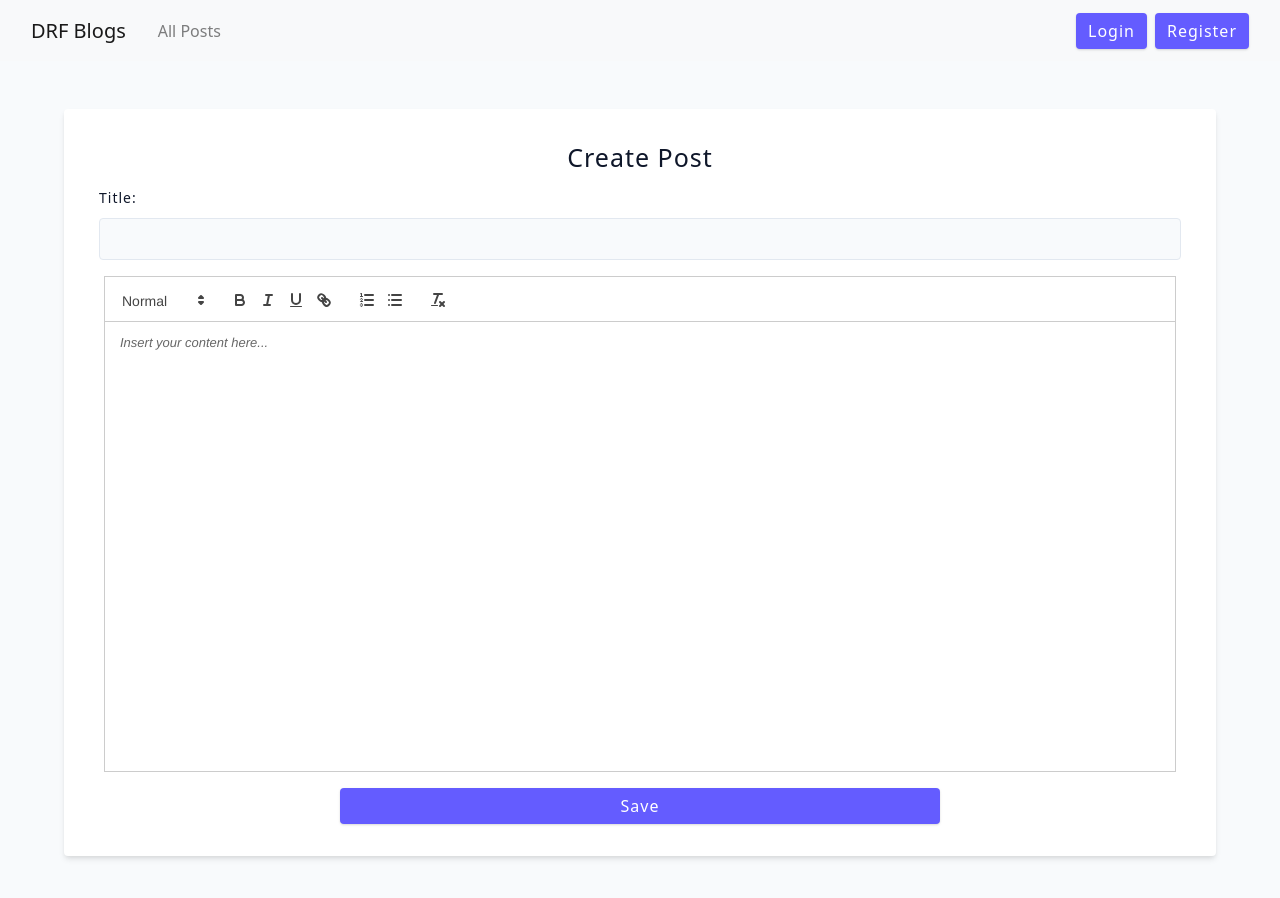
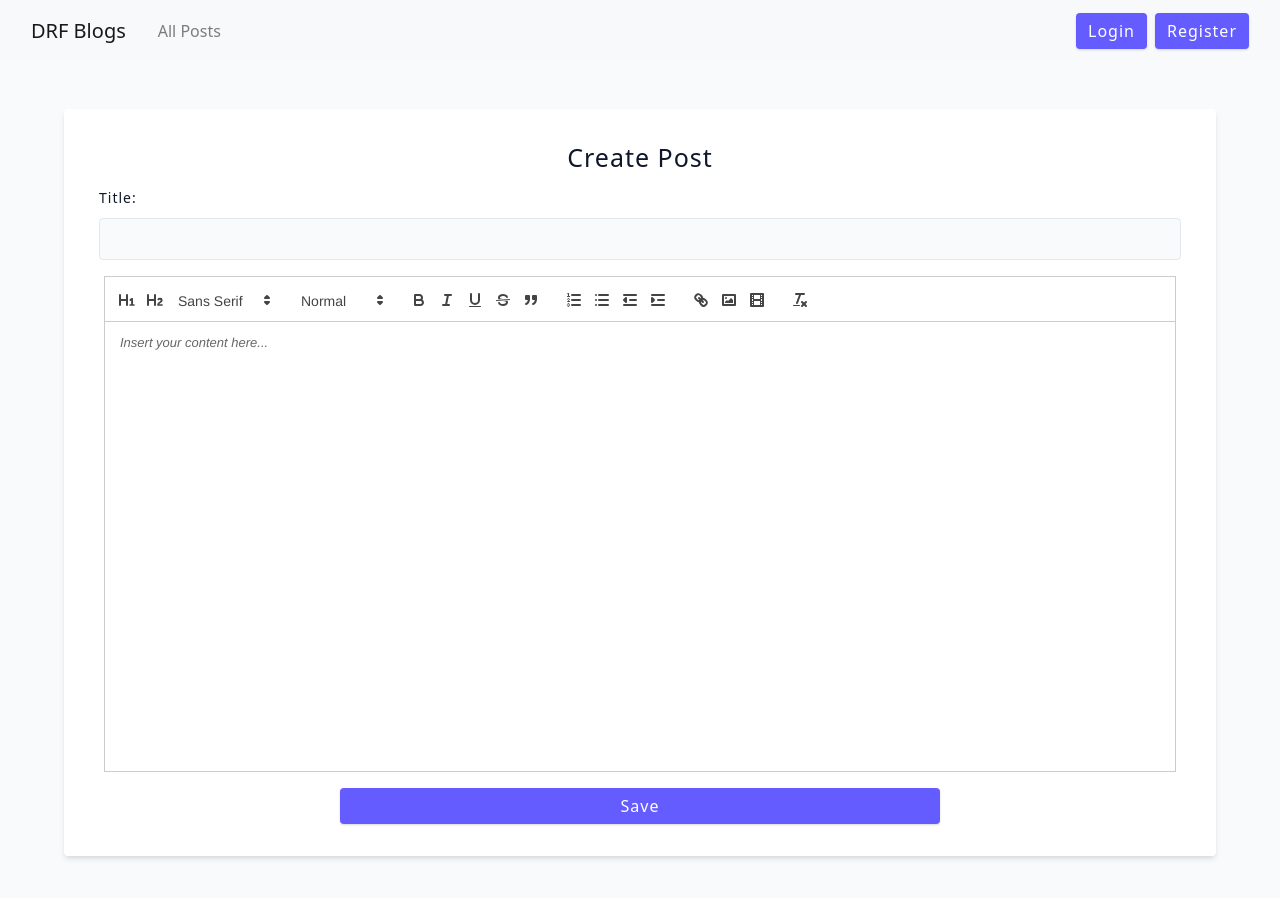
Before and after one commit to Adnan-0001/BlogAppDRF, a React (Vite) app in the folder client/: page /posts/add in a window 1280 px wide. Shown: the top 898 px of the page. Built offline with nearby package versions, Linux system fonts and the light colour scheme; sample sign-in values are in the browser's storage.

Commit message:
Refactor code to show html content

```diff
--- /dev/null
+++ b/client/src/components/TextEditor.jsx
@@ -0,0 +1,37 @@
+import ReactQuill from "react-quill";
+import "react-quill/dist/quill.snow.css";
+
+const TextEditor = ({ content, setContent }) => {
+  const modules = {
+    toolbar: [
+      [{ header: "1" }, { header: "2" }, { font: [] }],
+      [{ size: [] }],
+      ["bold", "italic", "underline", "strike", "blockquote"],
+      [
+        { list: "ordered" },
+        { list: "bullet" },
+        { indent: "-1" },
+        { indent: "+1" },
+      ],
+      ["link", "image", "video"],
+      ["clean"],
+    ],
+    clipboard: {
+      // toggle to add extra line breaks when pasting HTML:
+      matchVisual: false,
+    },
+  };
+  return (
+    <div className="editor-container">
+      <ReactQuill
+        theme="snow"
+        placeholder="Insert your content here..."
+        value={content}
+        onChange={setContent}
+        modules={modules}
+      ></ReactQuill>
+    </div>
+  );
+};
+
+export default TextEditor;
--- a/client/src/features/posts/PostCreateForm.jsx
+++ b/client/src/features/posts/PostCreateForm.jsx
@@ -4,8 +4,7 @@ import { selectCurrentUserId } from "../auth/authSlice";
 import { useSelector } from "react-redux";
 import { useNavigate } from "react-router-dom";
 
-import ReactQuill from "react-quill";
-import "react-quill/dist/quill.snow.css";
+import TextEditor from "../../components/TextEditor";
 
 export const PostCreateForm = () => {
   const navigate = useNavigate();
@@ -20,6 +19,7 @@ export const PostCreateForm = () => {
 
   const handleSubmit = async (e) => {
     e.preventDefault();
+    console.log(title, "  content is: ", content);
 
     try {
       const result = await createPost({
@@ -38,7 +38,6 @@ export const PostCreateForm = () => {
     <section className="post-create-form">
       <form className="form form-post" onSubmit={handleSubmit}>
         <h4>Create Post</h4>
-
         <div className="form-row">
           <label htmlFor="title" className="form-label">
             Title:
@@ -53,7 +52,6 @@ export const PostCreateForm = () => {
             maxLength={60}
           />
         </div>
-
         {/* <div className="form-row">
           <label htmlFor="content" className="form-label">
             Content:
@@ -68,14 +66,8 @@ export const PostCreateForm = () => {
             required
           />
         </div> */}
-        <div className="editor-container">
-          <ReactQuill
-            theme="snow"
-            placeholder="Insert your content here..."
-            value={content}
-            onChange={setContent}
-          ></ReactQuill>
-        </div>
+
+        <TextEditor content={content} setContent={setContent} />
 
         <div className="submit-btn-container">
           <button type="submit" className="btn btn-block">
--- a/client/src/features/posts/PostDetail.jsx
+++ b/client/src/features/posts/PostDetail.jsx
@@ -33,6 +33,8 @@ const PostDetail = () => {
   if (isFetching) {
     content = <h1>Loading...</h1>;
   } else if (isSuccess) {
+    const postContent = post.content;
+
     content = (
       <article className="post">
         <h2>{post.title}</h2>
@@ -41,7 +43,10 @@ const PostDetail = () => {
           <PostAuthor userId={post.author} />
         </div>
 
-        <p className="post-content">{post.content}</p>
+        <p
+          className="post-content"
+          dangerouslySetInnerHTML={{ __html: postContent }}
+        ></p>
 
         {post.author === currUserId && (
           <>
--- a/client/src/features/posts/PostEditForm.jsx
+++ b/client/src/features/posts/PostEditForm.jsx
@@ -5,6 +5,7 @@ import { useSelector } from "react-redux";
 import { useNavigate, useParams } from "react-router-dom";
 import { useSinglePostQuery } from "./postApiSlice";
 import { Link } from "react-router-dom";
+import TextEditor from "../../components/TextEditor";
 
 import ReactQuill from "react-quill";
 import "react-quill/dist/quill.snow.css";
@@ -58,7 +59,7 @@ export const PostEditForm = () => {
   } else if (isSuccess) {
     pageContent = (
       <section className="post-update-form">
-        <form className="form-post" onSubmit={handleSubmit}>
+        <form className="form form-post" onSubmit={handleSubmit}>
           <h4>Update Post</h4>
 
           <div className="form-row">
@@ -90,15 +91,7 @@ export const PostEditForm = () => {
               required
             />
           </div> */}
-
-          <div className="editor-container">
-            <ReactQuill
-              theme="snow"
-              placeholder="Insert your content here..."
-              value={content}
-              onChange={setContent}
-            ></ReactQuill>
-          </div>
+          <TextEditor content={content} setContent={setContent} />
 
           <div className="submit-btn-container">
             <button type="submit" className="btn btn-block">
--- a/client/src/features/posts/PostExcerpt.jsx
+++ b/client/src/features/posts/PostExcerpt.jsx
@@ -2,13 +2,19 @@ import { Link } from "react-router-dom";
 import { PostAuthor } from "./PostAuthor";
 
 const PostExcerpt = ({ post }) => {
+  const postContent = post.content.substring(0, 100);
   return (
     <article className="post-excerpt" key={post.id}>
       <h3>{post.title}</h3>
       <div className="post-info">
         <PostAuthor userId={post.author} />
       </div>
-      <p className="post-content">{post.content.substring(0, 100)}</p>
+      <p
+        className="post-content"
+        dangerouslySetInnerHTML={{ __html: postContent }}
+      >
+        {/* {post.content.substring(0, 100)} */}
+      </p>
 
       <Link to={`/posts/${post.id}`} className="button muted-button">
         View Post
--- a/client/src/index.css
+++ b/client/src/index.css
@@ -239,6 +239,7 @@ ul {
   padding: 0.8rem;
   border: 1px solid rgb(177, 174, 174);
   border-radius: 7px;
+  overflow: auto;
 }
 
 .posts-list .post-excerpt + .post-excerpt {
@@ -260,10 +261,12 @@ ul {
 
 p.post-content {
   margin-top: 10px;
+  word-break: break-word;
+  overflow: hidden;
 }
 .posts-list,
 .post {
-  max-width: 800px;
+  max-width: 900px;
   margin-left: auto;
   margin-right: auto;
   padding: 0 1.5rem;
```
